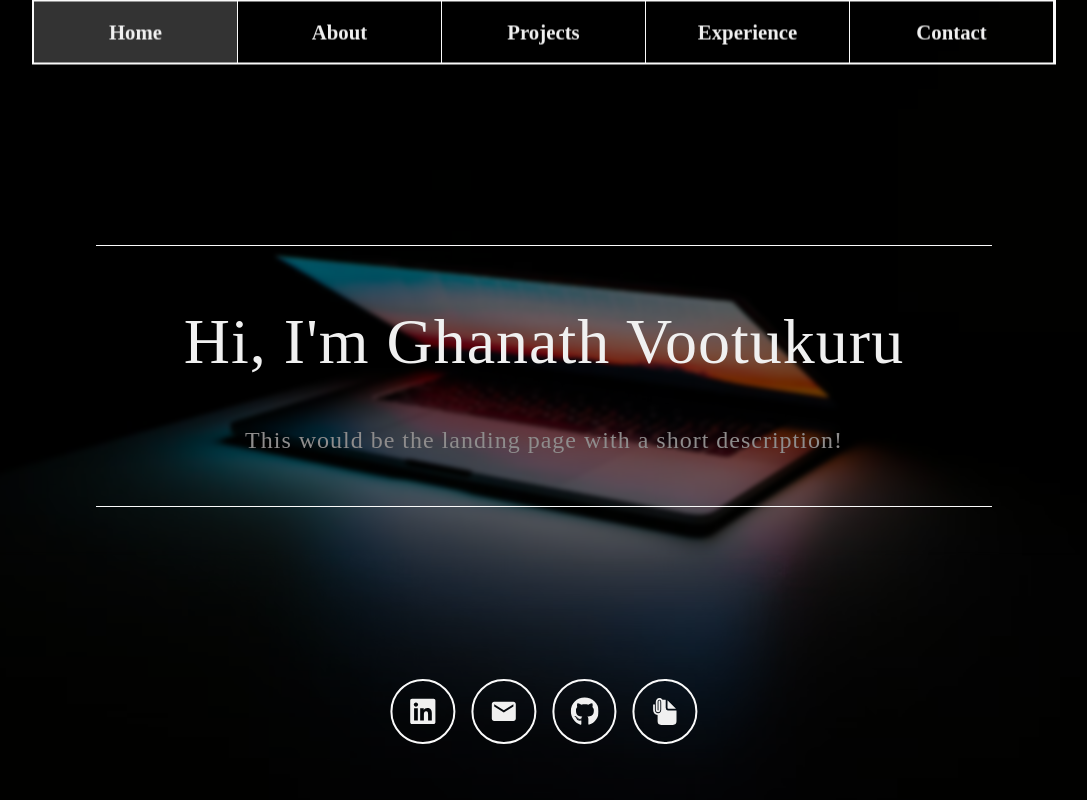
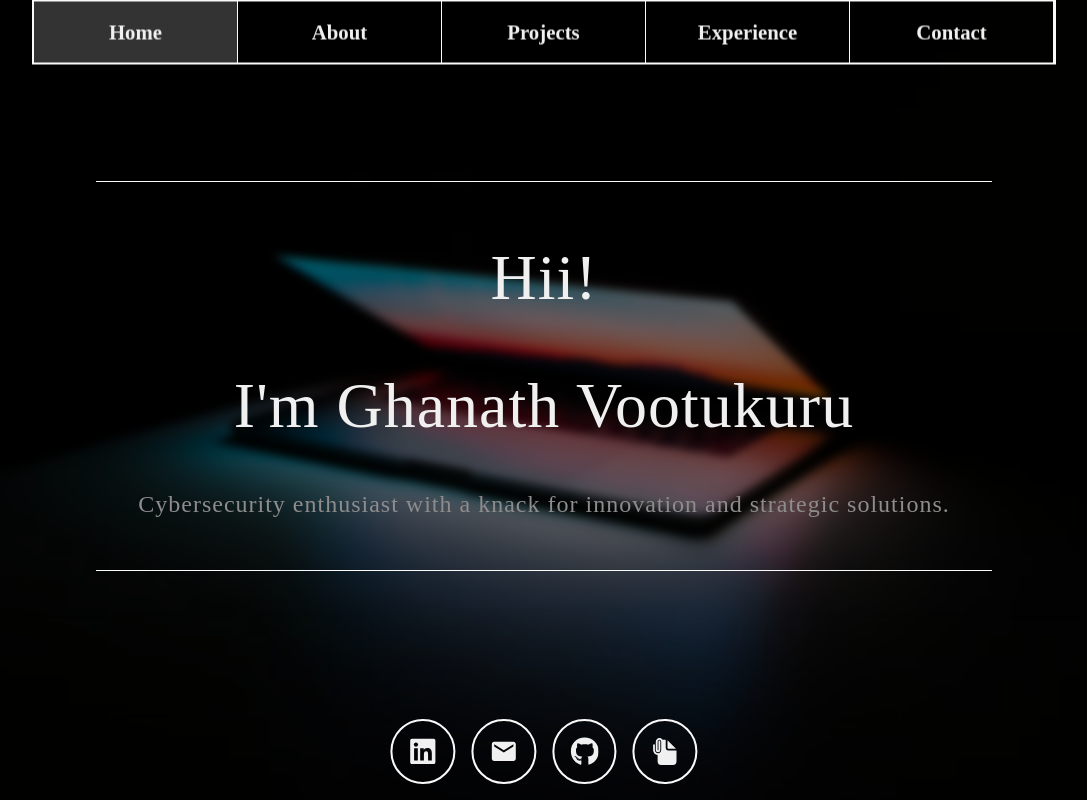
Before and after one commit to AnilKumar3494/ghanath-portfolio, a React (Vite) app: page / in a window 1280 px wide. Shown: the whole page, without its empty margins (96-1183 px from the left). Built offline with nearby package versions, Linux system fonts and the light colour scheme.

Commit message:
updated quick links to be in all pages

```diff
--- a/src/components/container.css
+++ b/src/components/container.css
@@ -54,7 +54,8 @@ ul {
 
 .container_content {
   margin-top: 8rem;
-  margin-bottom: 8rem;
+  margin-bottom: 10rem;
+
   padding: 1rem;
   border: 1px solid wheat;
   backdrop-filter: blur(20px);
--- a/src/components/quickLinks.jsx
+++ b/src/components/quickLinks.jsx
@@ -9,7 +9,7 @@ import { IoDocumentAttach } from "react-icons/io5";
 //styles
 import "./quickLinksStyles.css";
 
-const QuickLinks = () => {
+const QuickLinks = ({ className }) => {
   const icons = [
     {
       id: 1,
@@ -34,7 +34,7 @@ const QuickLinks = () => {
   ];
 
   return (
-    <div className="icon_grid">
+    <div className={`icon_grid ${className}`}>
       {icons.map((icon) => (
         <a key={icon.id} href={icon.link} className="icon_link" target="_blank">
           <i>{icon.iconComponent}</i>
--- a/src/components/quickLinksStyles.css
+++ b/src/components/quickLinksStyles.css
@@ -3,6 +3,13 @@
 
   display: flex;
   gap: 1rem;
+
+  position: absolute;
+
+  bottom: 2%;
+  left: 50%;
+  transform: translateX(-50%);
+  -webkit-transform: translateX(-50%);
 }
 
 .icon_link {
--- a/src/pages/Contact.jsx
+++ b/src/pages/Contact.jsx
@@ -2,20 +2,22 @@ import React from "react";
 import NavBar from "../components/NavBar";
 import Container from "../components/Container";
 import BgImg from "../components/BgImg";
+import QuickLinks from "../components/QuickLinks";
 
 const Contact = () => {
   return (
     <BgImg>
-      <nav>
-        <NavBar />
-      </nav>
+      <NavBar />
+
       <section className="container">
         <div className="container_content">
           <h2 className="h2">Contact</h2>
-          <img src="" alt="A sample project image would be here" />
+          {/* <img src="" alt="A sample project image would be here" /> */}
           {/* <Container /> */}
         </div>
       </section>
+
+      <QuickLinks />
     </BgImg>
   );
 };
--- a/src/pages/Experience.jsx
+++ b/src/pages/Experience.jsx
@@ -2,6 +2,7 @@ import React from "react";
 import NavBar from "../components/NavBar";
 import BgImg from "../components/BgImg";
 import Container from "../components/Container";
+import QuickLinks from "../components/QuickLinks";
 
 const Experience = () => {
   const input = [
@@ -37,9 +38,8 @@ const Experience = () => {
 
   return (
     <BgImg>
-      <nav>
-        <NavBar />
-      </nav>
+      <NavBar />
+
       <section className="container">
         <div className="container_content">
           <h2 className="h2">My Experiences</h2>
@@ -47,6 +47,8 @@ const Experience = () => {
           <Container input={input} />
         </div>
       </section>
+
+      <QuickLinks />
     </BgImg>
   );
 };
--- a/src/pages/Home.jsx
+++ b/src/pages/Home.jsx
@@ -2,23 +2,26 @@ import React from "react";
 import NavBar from "../components/NavBar";
 
 import "./homeStyles.css";
-import QuickLinks from "../components/quickLinks";
+import QuickLinks from "../components/QuickLinks";
 
 const Home = () => {
   return (
     <>
       <NavBar className="nav_bar" />
+
       <div className="background_image content_align">
         <section className="landing_page_content">
           <div className="intro_text">
-            <h3>Hi, I'm Ghanath Vootukuru</h3>
-            <p>This would be the landing page with a short description!</p>
+            <h3>Hii!</h3>
+            <h3>I'm Ghanath Vootukuru</h3>
+            <p>
+              Cybersecurity enthusiast with a knack for innovation and strategic
+              solutions.
+            </p>
           </div>
         </section>
 
-        <section className="quick_links">
-          <QuickLinks />
-        </section>
+        <QuickLinks />
       </div>
     </>
   );
--- a/src/pages/Intro.jsx
+++ b/src/pages/Intro.jsx
@@ -6,6 +6,7 @@ import Container from "../components/Container";
 import "../components/container.css";
 import "../styles/globalStyles.css";
 import BgImg from "../components/BgImg";
+import QuickLinks from "../components/QuickLinks";
 
 const Intro = () => {
   const input = [
@@ -47,6 +48,8 @@ const Intro = () => {
           <Container input={input} />
         </div>
       </section>
+
+      <QuickLinks />
     </BgImg>
   );
 };
--- a/src/pages/Project.jsx
+++ b/src/pages/Project.jsx
@@ -3,6 +3,7 @@ import NavBar from "../components/NavBar";
 import Container from "../components/Container";
 import BgImg from "../components/BgImg";
 import projectsBg from "../assets/backgroundImages/projectsBg.jpg";
+import QuickLinks from "../components/QuickLinks";
 
 const projectsInput = [
   {
@@ -97,11 +98,8 @@ const projectsInput = [
 
 const Project = () => {
   return (
-    <>
     <BgImg>
-        <nav>
       <NavBar />
-        </nav>
 
       <section className="container">
         <div className="container_content">
@@ -114,8 +112,9 @@ const Project = () => {
           <Container input={projectsInput} />
         </div>
       </section>
+
+      <QuickLinks />
     </BgImg>
-    </>
   );
 };
 
--- a/src/pages/homeStyles.css
+++ b/src/pages/homeStyles.css
@@ -58,7 +58,7 @@ p {
   gap: 3rem;
 
   /* border: 2px solid greenyellow; */
-  backdrop-filter: blur(2px);
+  backdrop-filter: blur(4px);
 }
 
 .intro_text {
@@ -71,16 +71,16 @@ p {
   display: flex;
   flex-direction: column;
   align-items: center;
+  text-align: center;
   gap: 2rem;
 
   width: 70%;
 }
 
-/* QuickLinks */
-.quick_links {
+.quick_links_updated {
   position: absolute;
 
-  bottom: 7%;
+  bottom: 8%;
   left: 50%;
   transform: translateX(-50%);
   -webkit-transform: translateX(-50%);
```
Lines whose indentation alone changed are shown as unchanged.
